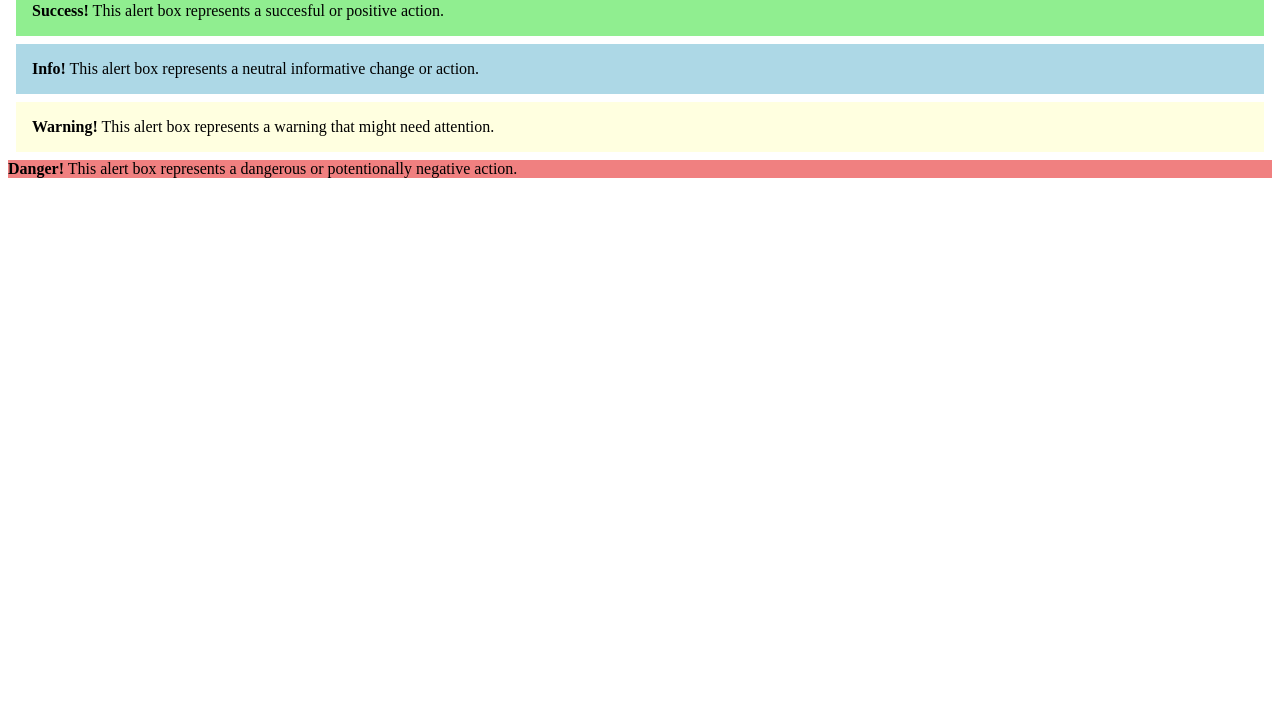
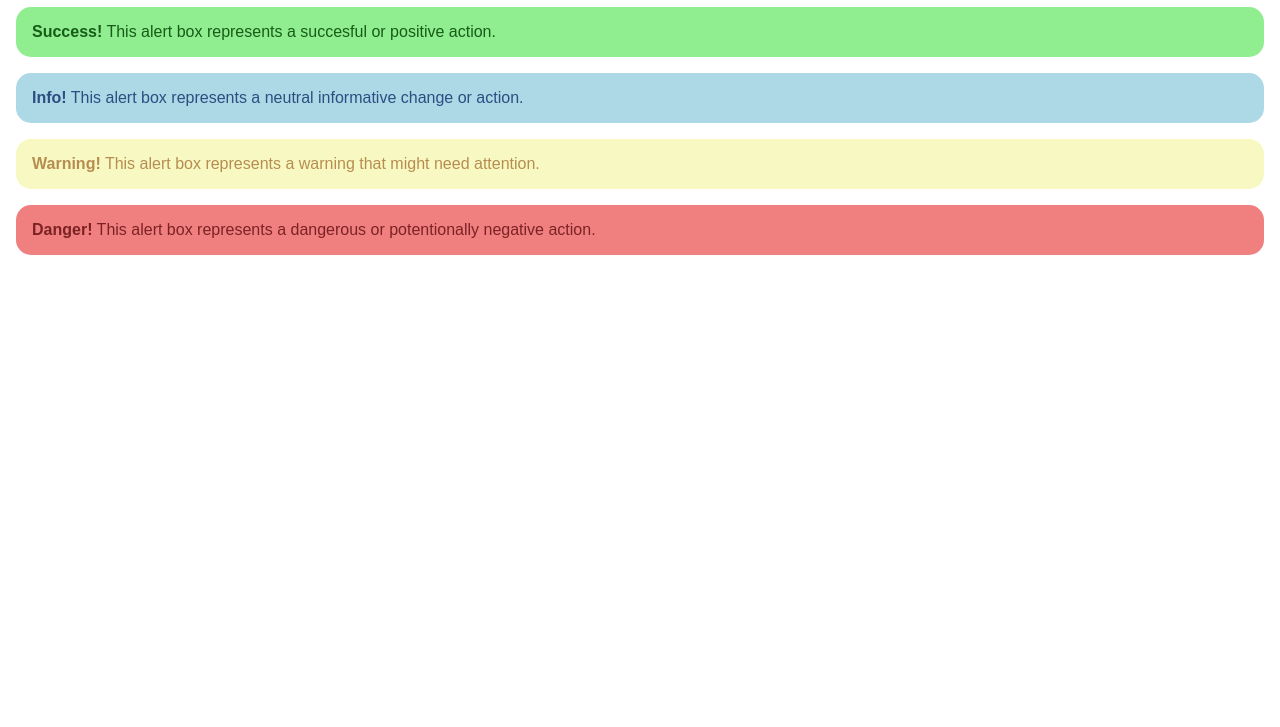
Before and after one commit to cmesias/GettingStarted, a plain HTML site: page index_2.html in a window 1280 px wide. Shown: the part 73-800 px from the top of the page. Drawn offline with Linux system fonts and the light colour scheme.

Commit message:
Format danger div to match other alert divs
Also add rounded edges for div alert containers. Will also add resource folder where I searched for answers I was looking for from on google.

```diff
--- a/index_2.html
+++ b/index_2.html
@@ -9,7 +9,7 @@
 
 <body>
     <div class ="container">
-        <h3>Alert Examples in VS Code</h3>
+        <h1>Alert Examples from VS Code Video</h3>
         <div class="alert alert-success">
             <strong>Success!</strong> This alert box represents a succesful or positive action.</br>
         </div>
--- a/style.css
+++ b/style.css
@@ -1,22 +1,39 @@
+.container {
+    font-family: Arial, Helvetica, sans-serif;
+}
+
 .alert-success {
     background-color: lightgreen;
+    color: rgb(23, 92, 23);
     margin: 8px;
     padding: 16px;
+    border-radius: 15px;
+    margin-bottom: 16px;
 }
 
 .alert-info {
     background-color: lightblue;
+    color: rgb(44, 78, 129);
     margin: 8px;
     padding: 16px;
+    border-radius: 15px;
+    margin-bottom: 16px;
 }
 
 .alert-warning {
-    background-color: lightyellow;
+    background-color: rgb(248, 248, 195);
+    color: rgb(182, 141, 79);
     margin: 8px;
     padding: 16px;
+    border-radius: 15px;
+    margin-bottom: 16px;
 }
 
 .alert-danger {
     background-color: lightcoral;
-
+    color: rgb(124, 34, 34);
+    margin: 8px;
+    padding: 16px;
+    border-radius: 15px;
+    margin-bottom: 16px;
 }
```
Also changed, not shown: resources.txt (deleted), resources/from youtube video.png (added), resources/recreation .png (added), resources/resources.txt (added).
